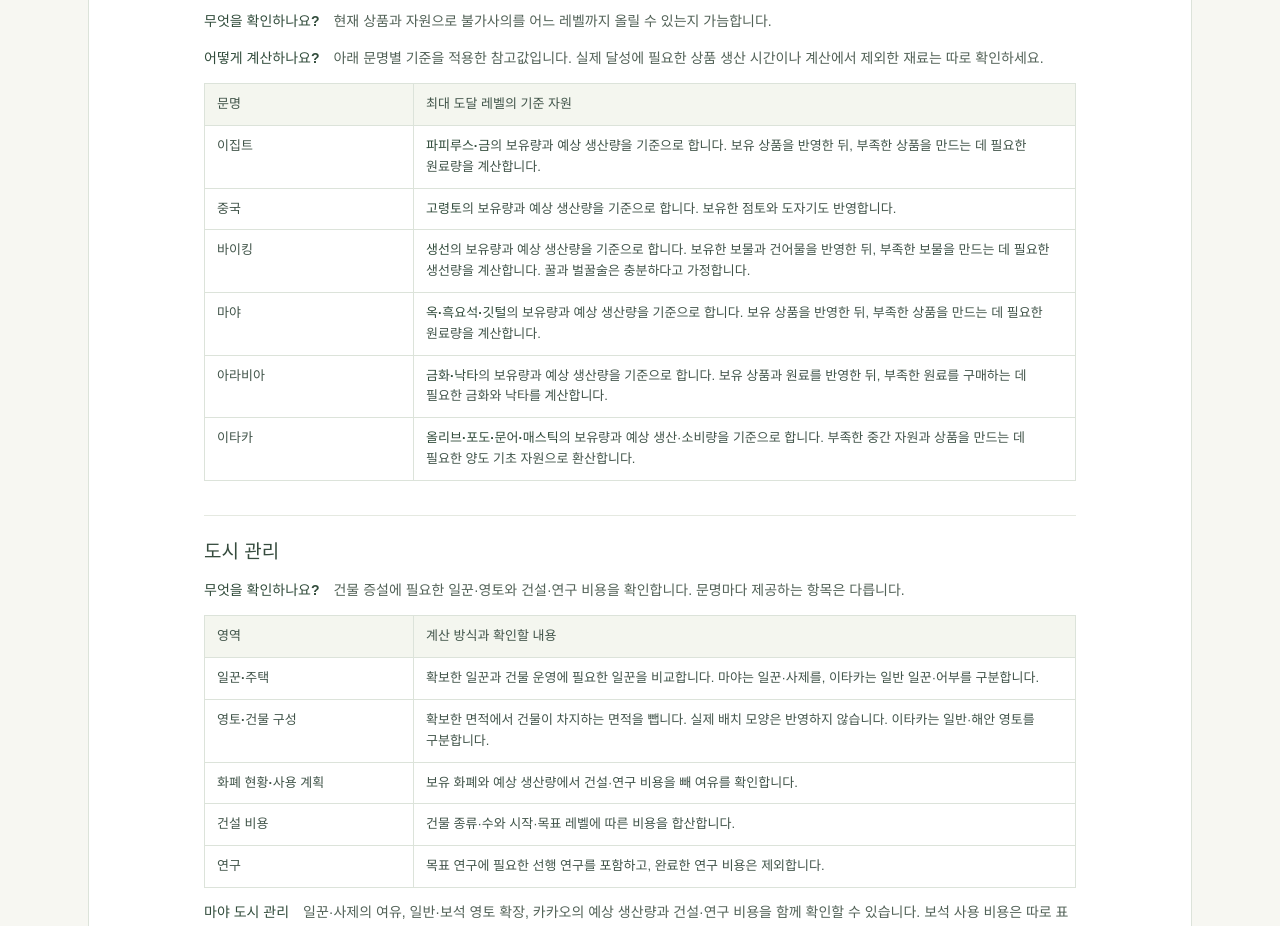
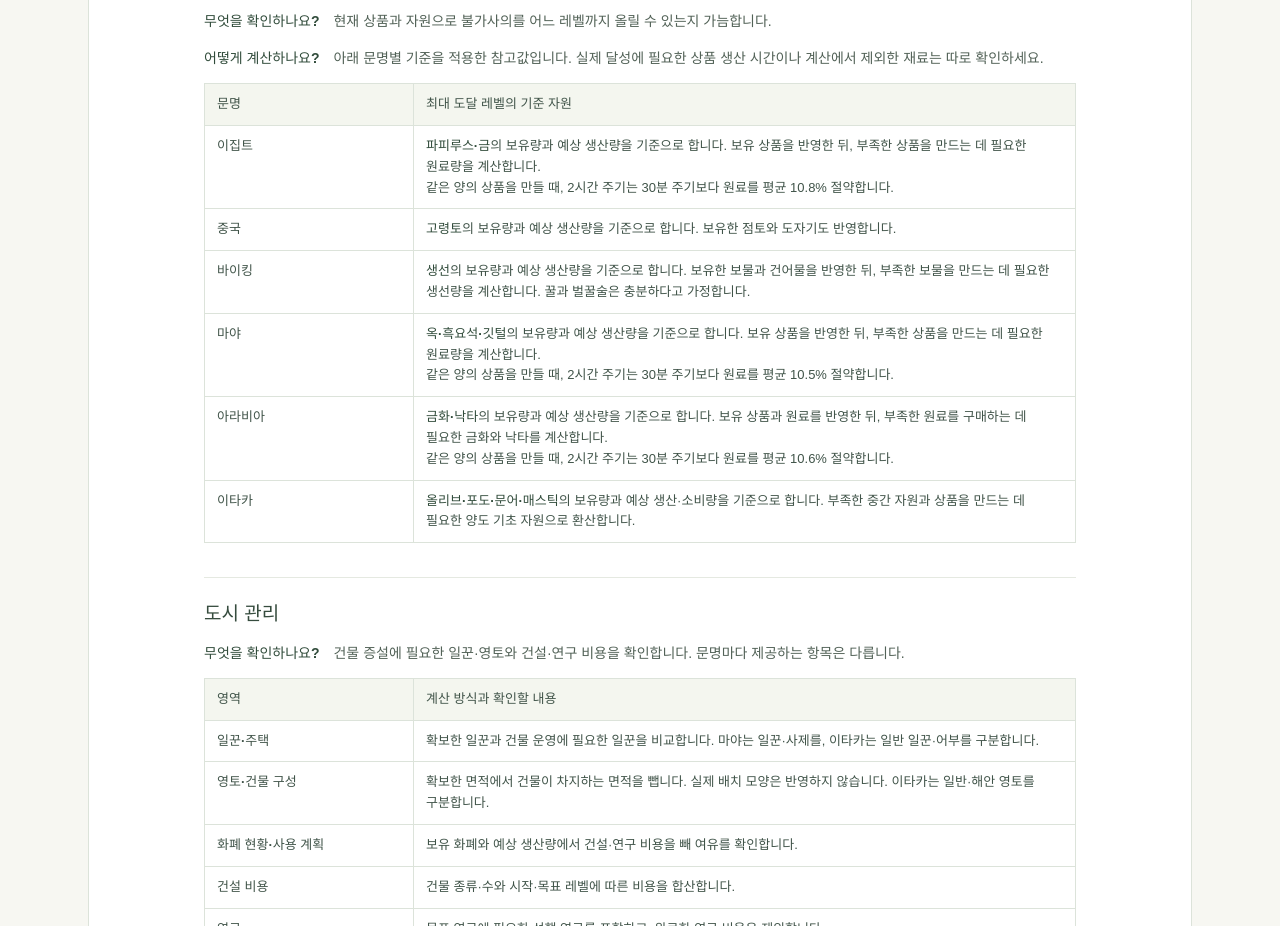
Before and after one commit to M-ule/Civilization-Simulator, a plain HTML site: page index.html in a window 1280 px wide. Shown: the part 3784-4710 px from the top of the page. Drawn offline with Linux system fonts and the light colour scheme.

Commit message:
최대 도달 레벨에 2시간 주기 원료 절감률 안내 추가

```diff
--- a/index.html
+++ b/index.html
@@ -153,7 +153,7 @@
 <tbody role="rowgroup">
 <tr role="row" class="odd">
 <th scope="row" role="rowheader">이집트</th>
-<td role="cell"><strong>파피루스·금</strong>의 보유량과 예상 생산량을 기준으로 합니다. 보유 상품을 반영한 뒤, 부족한 상품을 만드는 데 필요한 원료량을 계산합니다.</td>
+<td role="cell"><strong>파피루스·금</strong>의 보유량과 예상 생산량을 기준으로 합니다. 보유 상품을 반영한 뒤, 부족한 상품을 만드는 데 필요한 원료량을 계산합니다.<br>같은 양의 상품을 만들 때, 2시간 주기는 30분 주기보다 원료를 평균 10.8% 절약합니다.</td>
 </tr>
 <tr role="row" class="even">
 <th scope="row" role="rowheader">중국</th>
@@ -165,11 +165,11 @@
 </tr>
 <tr role="row" class="even">
 <th scope="row" role="rowheader">마야</th>
-<td role="cell"><strong>옥·흑요석·깃털</strong>의 보유량과 예상 생산량을 기준으로 합니다. 보유 상품을 반영한 뒤, 부족한 상품을 만드는 데 필요한 원료량을 계산합니다.</td>
+<td role="cell"><strong>옥·흑요석·깃털</strong>의 보유량과 예상 생산량을 기준으로 합니다. 보유 상품을 반영한 뒤, 부족한 상품을 만드는 데 필요한 원료량을 계산합니다.<br>같은 양의 상품을 만들 때, 2시간 주기는 30분 주기보다 원료를 평균 10.5% 절약합니다.</td>
 </tr>
 <tr role="row" class="odd">
 <th scope="row" role="rowheader">아라비아</th>
-<td role="cell"><strong>금화·낙타</strong>의 보유량과 예상 생산량을 기준으로 합니다. 보유 상품과 원료를 반영한 뒤, 부족한 원료를 구매하는 데 필요한 금화와 낙타를 계산합니다.</td>
+<td role="cell"><strong>금화·낙타</strong>의 보유량과 예상 생산량을 기준으로 합니다. 보유 상품과 원료를 반영한 뒤, 부족한 원료를 구매하는 데 필요한 금화와 낙타를 계산합니다.<br>같은 양의 상품을 만들 때, 2시간 주기는 30분 주기보다 원료를 평균 10.6% 절약합니다.</td>
 </tr>
 <tr role="row" class="even">
 <th scope="row" role="rowheader">이타카</th>
```
